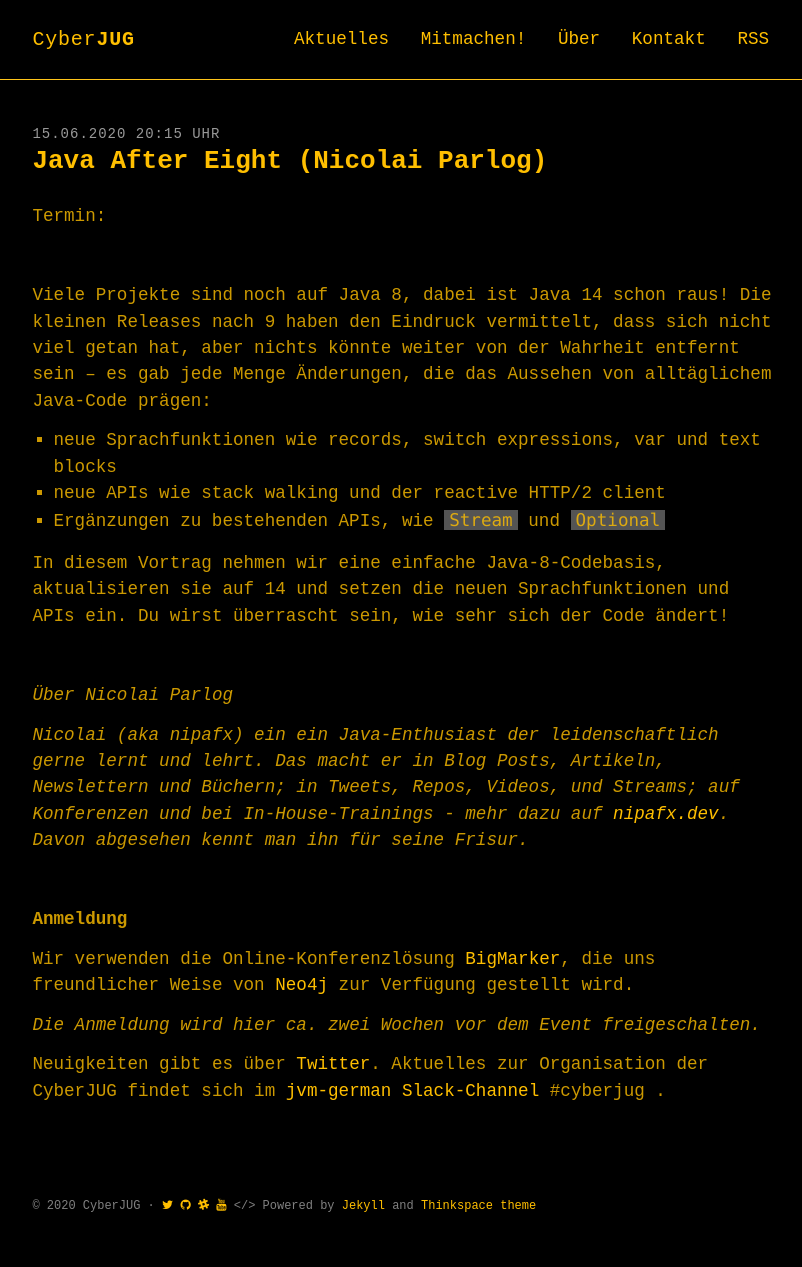
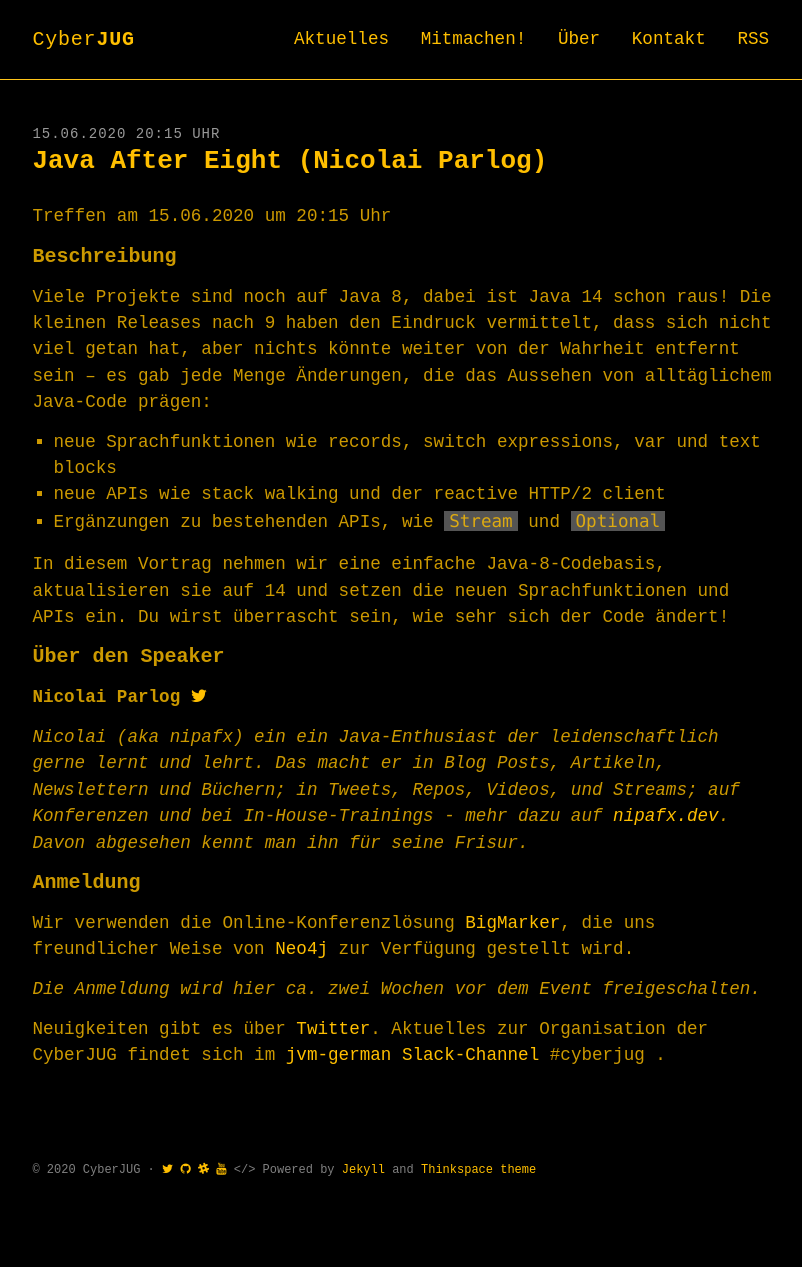
Before and after one commit to cyberjug/website, a Jekyll site: the page built from docs/_upcoming/2020-06-15-javaaftereight.md, in a window 1280 px wide. Shown: the whole page, without its empty margins (234-1036 px from the left). Built offline with Jekyll 4.4.1, drawn with Linux system fonts in a browser that asks for light colours; some web fonts are replaced; after the commit the page ends 1231 px from its top, so only the background shows below that.

Commit message:
migrate to new layout

```diff
--- a/docs/_upcoming/2020-06-15-javaaftereight.md
+++ b/docs/_upcoming/2020-06-15-javaaftereight.md
@@ -3,12 +3,13 @@ layout: post
 title: "Java After Eight (Nicolai Parlog)"
 date: 15-06-2020 20:15
 description: "Treffen am 15.06.2020 um 20:15 Uhr"
-keywords: "java"
+keywords: "java14, migration"
 ---
 
-<b>Termin: {{ post.date | date: "%d.%m.%Y %H:%M" }}</b>
+<b>{{ page.description }}</b>
 
-<br/>
+
+### Beschreibung
 
 Viele Projekte sind noch auf Java 8, dabei ist Java 14 schon raus! Die kleinen Releases nach 9 haben den Eindruck vermittelt, dass sich nicht viel getan hat, aber nichts könnte weiter von der Wahrheit entfernt sein &ndash; es gab jede Menge Änderungen, die das Aussehen von alltäglichem Java-Code prägen:
 
@@ -18,17 +19,17 @@ Viele Projekte sind noch auf Java 8, dabei ist Java 14 schon raus! Die kleinen R
 
 In diesem Vortrag nehmen wir eine einfache Java-8-Codebasis, aktualisieren sie auf 14 und setzen die neuen Sprachfunktionen und APIs ein. Du wirst überrascht sein, wie sehr sich der Code ändert!
 
-<br/>
 
-*Über Nicolai Parlog*
+### Über den Speaker
+
+**Nicolai Parlog**  <a href="https://twitter.com/nipafx"><i class="fa fa-twitter"></i></a>
 
 *Nicolai (aka nipafx) ein ein Java-Enthusiast der leidenschaftlich gerne lernt und lehrt. Das macht er in Blog Posts, Artikeln, Newslettern und Büchern; in Tweets, Repos, Videos, und Streams; auf Konferenzen und bei In-House-Trainings - mehr dazu auf [nipafx.dev]. Davon abgesehen kennt man ihn für seine Frisur.*
 
 [nipafx.dev]: https://nipafx.dev
 
-<br>
 
-**Anmeldung**
+### Anmeldung
 
 Wir verwenden die Online-Konferenzlösung [BigMarker](https://www.bigmarker.com/), die uns freundlicher Weise von [Neo4j](https://neo4j.com/) zur Verfügung gestellt wird.
 
```
